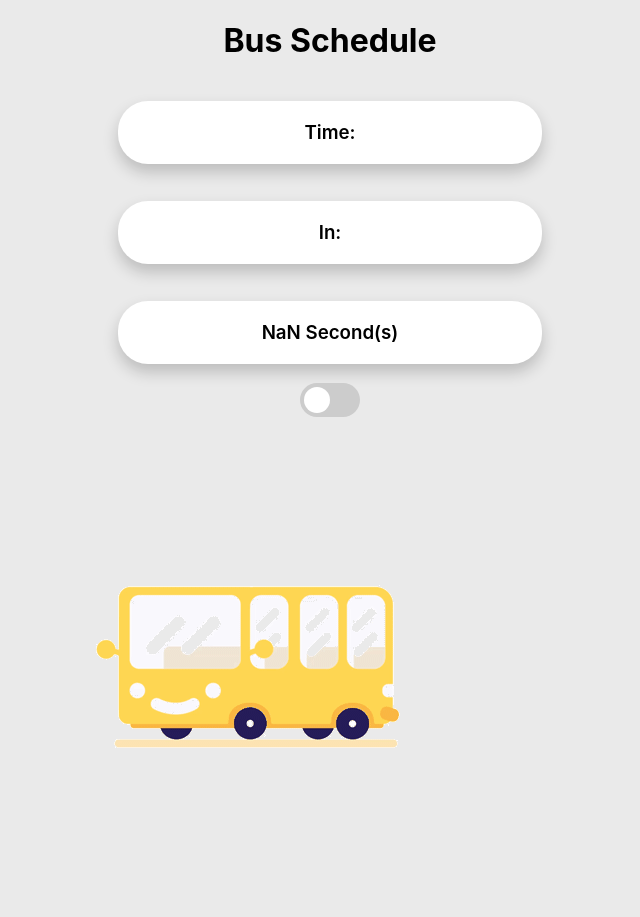
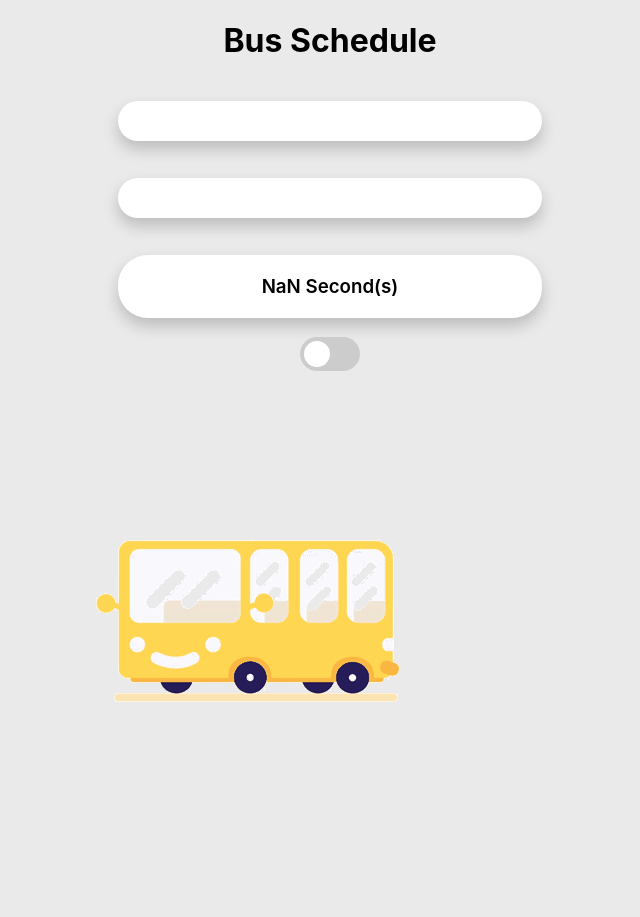
Before and after one commit to chubkey3/Bus_Tracker, a website: page index.html in a window 1280 px wide. Shown: the whole page, without its empty margins (310-950 px from the left). After the commit the page ends 871 px from the top, so only its background shows below. Drawn offline with Linux system fonts and the light colour scheme; no server answers.

Commit message:
Update index.html

```diff
--- a/index.html
+++ b/index.html
@@ -9,9 +9,9 @@
 <body id="body">
     <div class = "display">
         <h1 id="title">Bus Schedule</h1>
-        <h3 id="time_display">Time: </h1>
-        <h3 id="countdown_display">In: </h1>
-        <h3 id="updated_display">Updated: </h1>
+        <h3 id="time_display"></h1>
+        <h3 id="countdown_display"></h1>
+        <h3 id="updated_display"></h1>
         <label class="switch">
             <input id="switch" type="checkbox" onclick="toggle()">
             <span class="slider round"></span>
```
